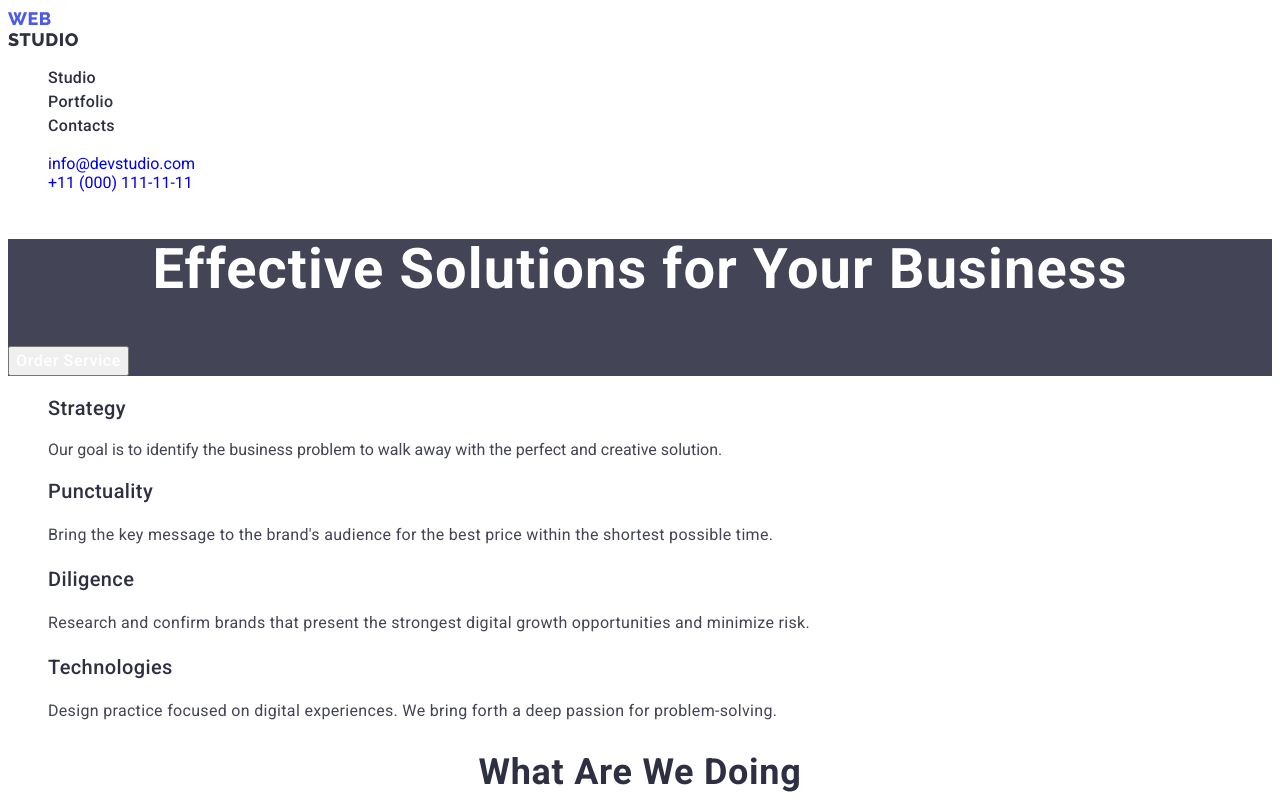
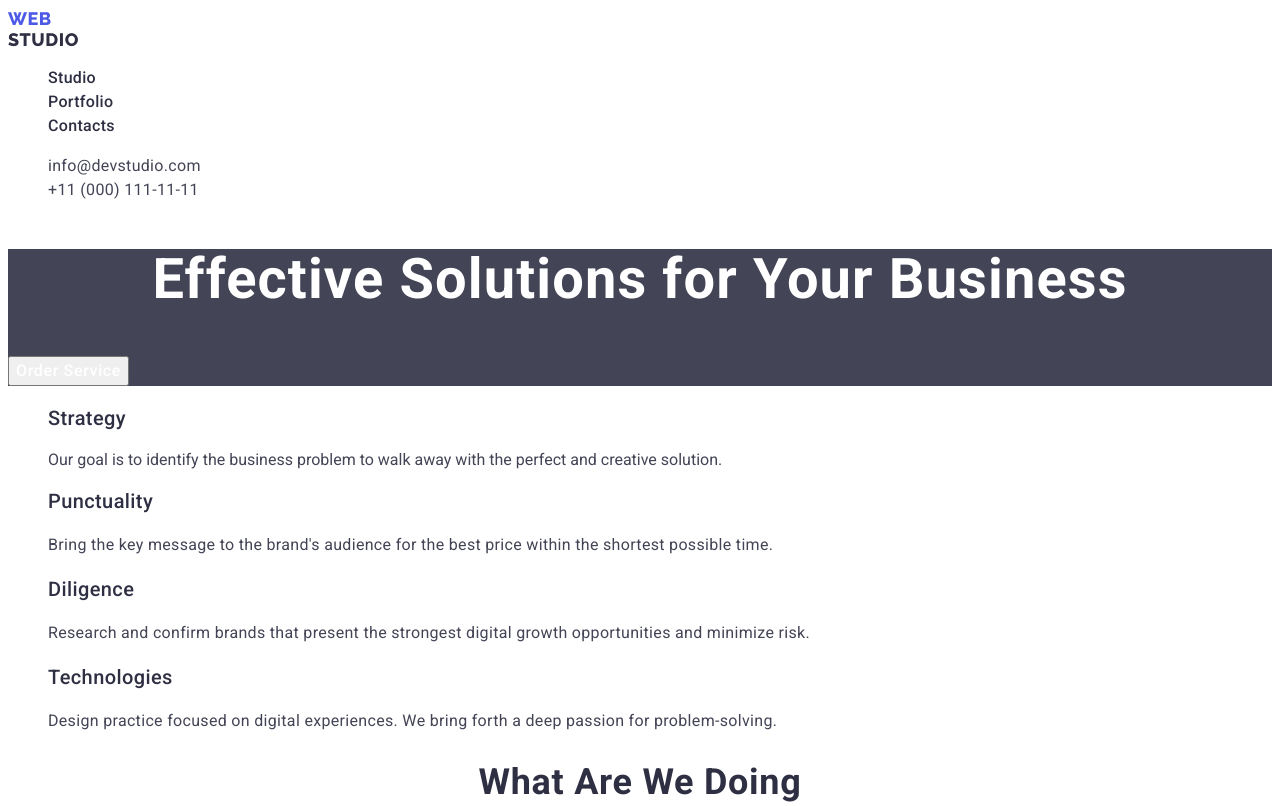
Before and after one commit to bigKuzh/goit-markup-hw-02, a plain HTML site: page index.html in a window 1280 px wide. Shown: the top 806 px of the page. Drawn offline with Linux system fonts and the light colour scheme.

Commit message:
address fix3

```diff
--- a/css/styles.css
+++ b/css/styles.css
@@ -70,7 +70,7 @@ color: var(--main-title-color);
 .header-link:is(:hover, :focus) {
    color: var(--select-color);
 }
-.header-mail .header-phone{
+.header-mail{
    font-family: "Roboto", sans-serif;
    font-style: normal;
    font-weight: 400;
@@ -79,10 +79,10 @@ color: var(--main-title-color);
    letter-spacing: 0.02em;
    color: var(--main-text-color);
 }
-.header-mail:is(:hover, :focus) {
+.header-phone:is(:hover, :focus) {
    color: var(--select-color);
 }
-/* .header-phone {
+.header-phone {
    font-family: "Roboto", sans-serif;
    font-style: normal;
    font-weight: 400;
@@ -90,7 +90,7 @@ color: var(--main-title-color);
    line-height: 1.5;
    letter-spacing: 0.02em;
    color: var(--main-text-color);
-} */
+}
 
 /* ---------------------------------Hero--------------------------------- */
 .hero {
```
